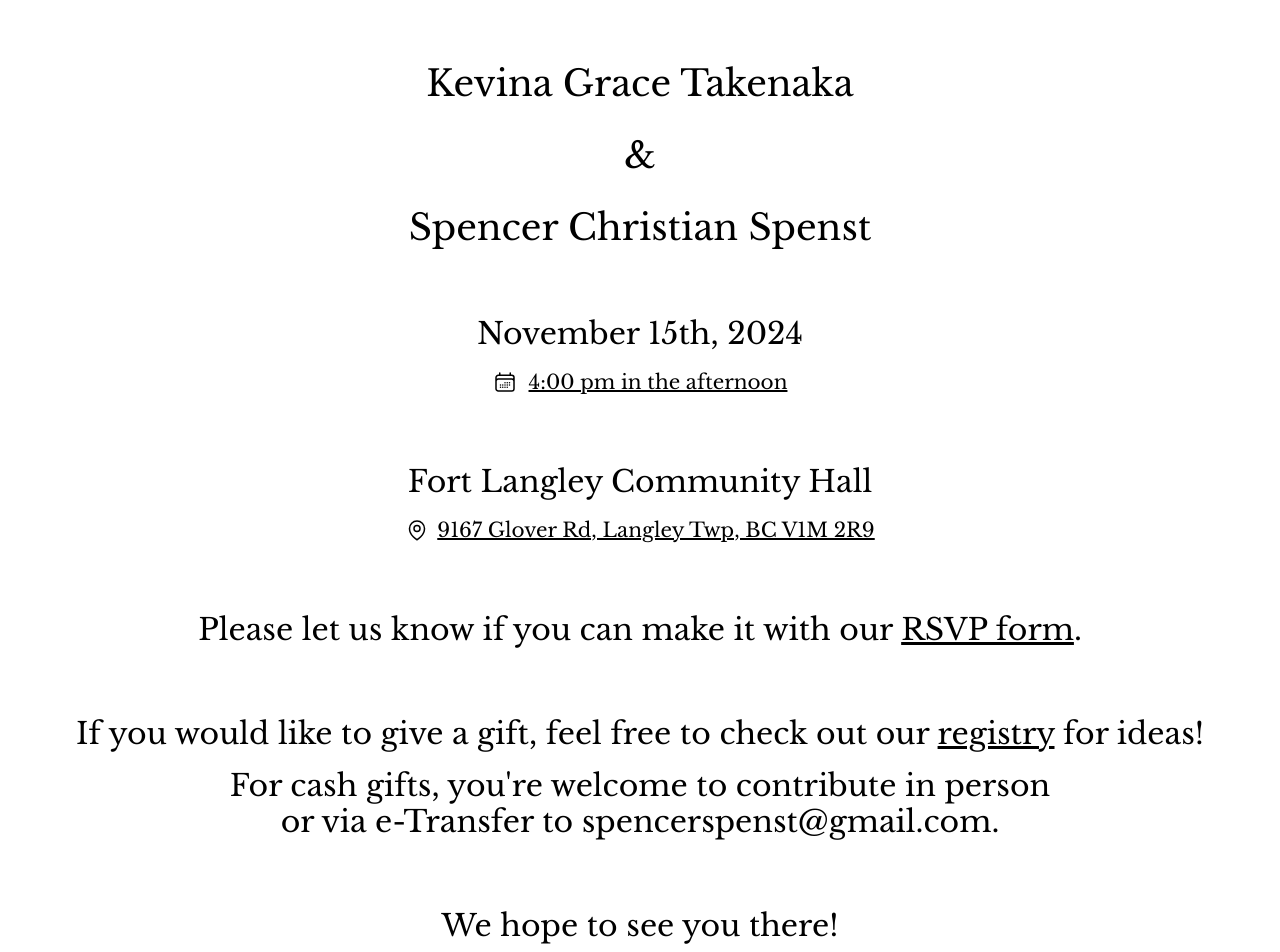
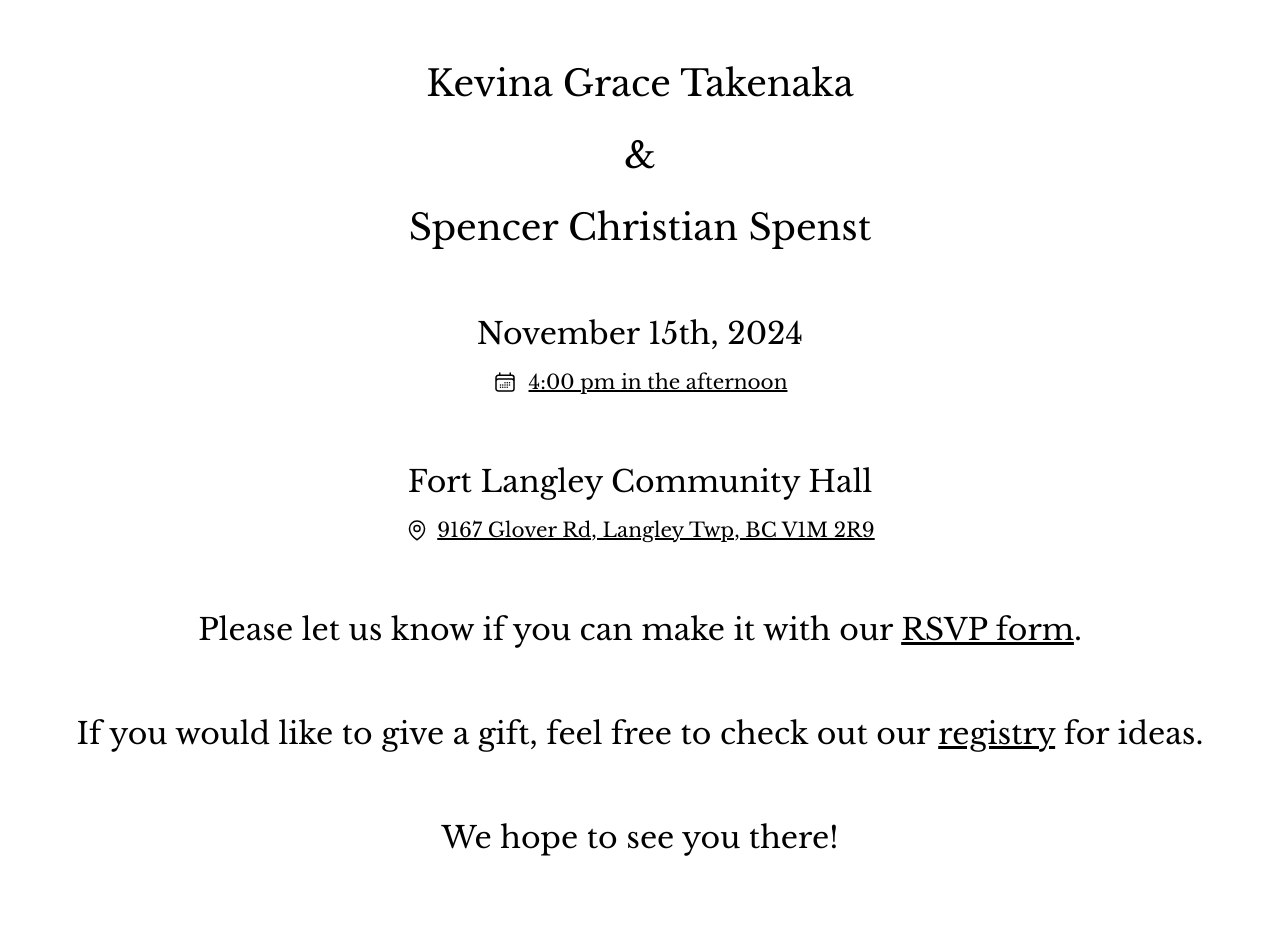
Before and after one commit to sspenst/kevina, a Next.js app: page / in a window 1280 px wide. Shown: the top 952 px of the page. After the commit the page ends 920 px from the top, so only its background shows below. Built offline with nearby package versions, Linux system fonts and the light colour scheme.

Commit message:
remove etransfer text

```diff
--- a/pages/index.tsx
+++ b/pages/index.tsx
@@ -51,8 +51,7 @@ export default function Index() {
           <br />
           <span>Please let us know if you can make it with our <a className='hover:text-green-600 underline w-fit' href='https://docs.google.com/forms/d/e/1FAIpQLSfngKKVGGtjyomtK5lgZ-L7e8LF5WIhF258w7OGS_c3f-r6QQ/viewform' target='_blank' rel='noreferrer'>RSVP form</a>.</span>
           <br />
-          <span>If you would like to give a gift, feel free to check out our <a className='hover:text-green-600 underline w-fit' href='https://www.myregistry.com/giftlist/kevina-spencer' target='_blank' rel='noreferrer'>registry</a> for ideas!</span>
-          <span>For cash gifts, you&apos;re welcome to contribute in person or via e-Transfer to spencerspenst@gmail.com.</span>
+          <span>If you would like to give a gift, feel free to check out our <a className='hover:text-green-600 underline w-fit' href='https://www.myregistry.com/giftlist/kevina-spencer' target='_blank' rel='noreferrer'>registry</a> for ideas.</span>
           <br />
           <span>We hope to see you there!</span>
         </div>
```
